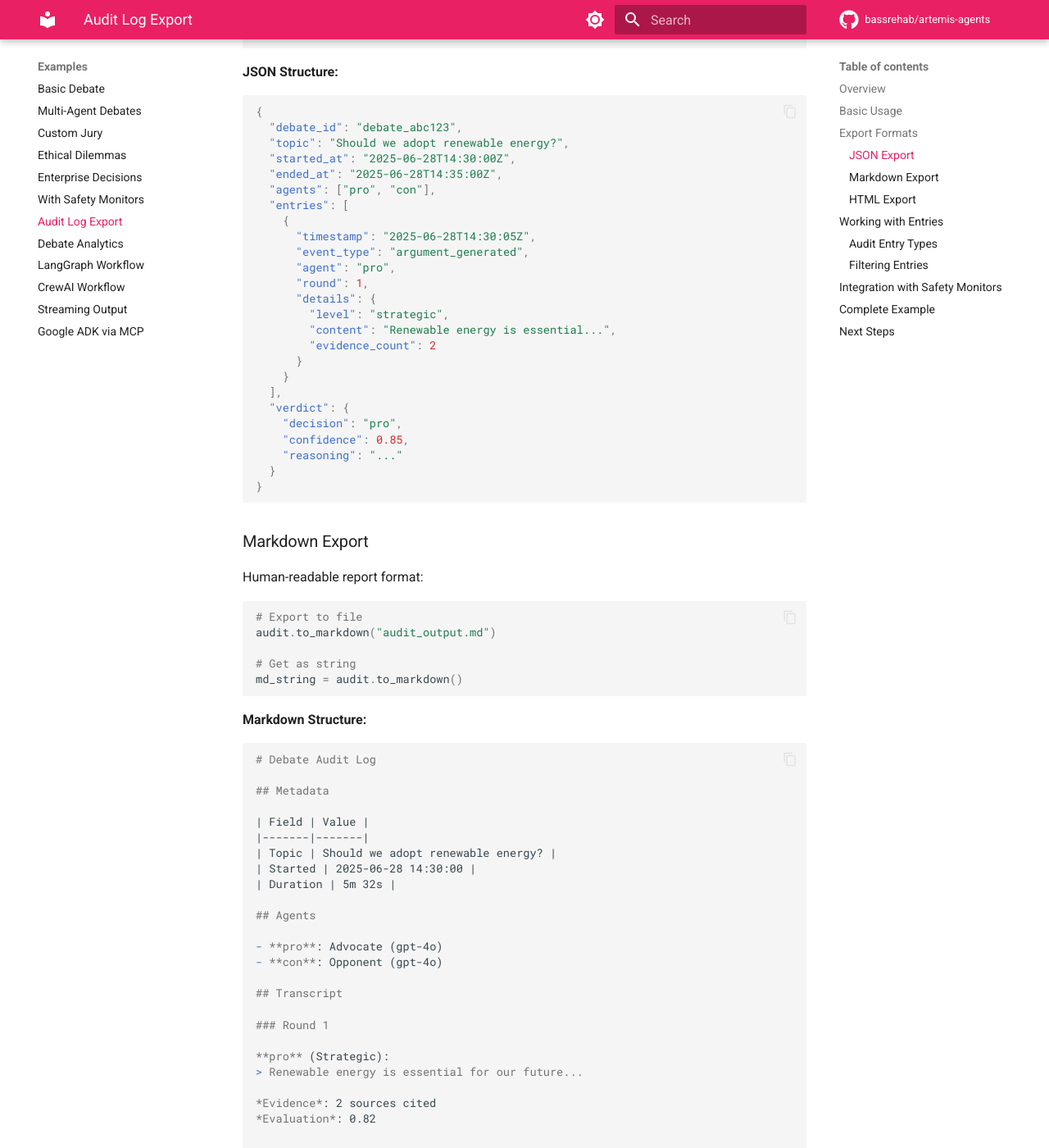
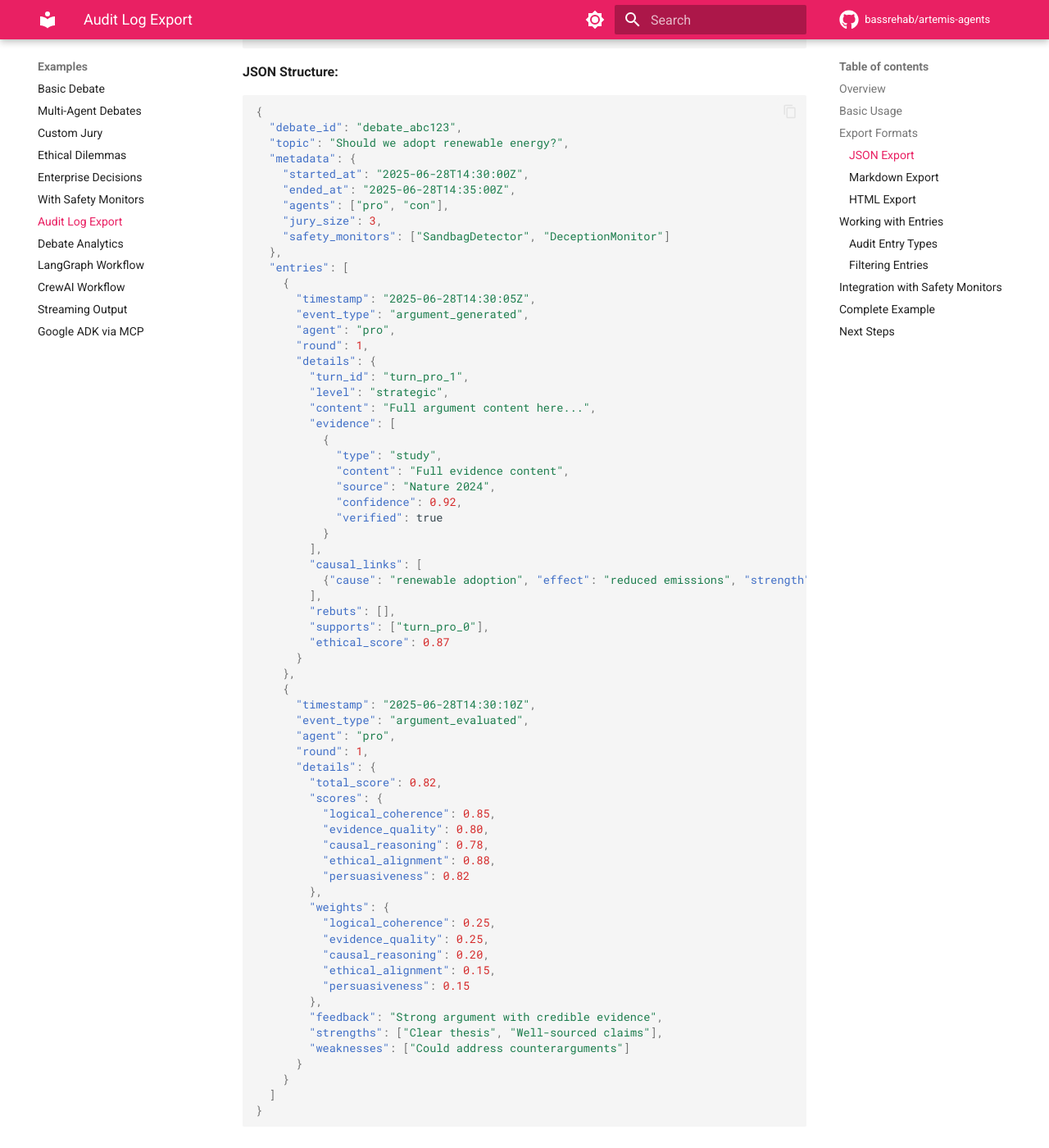
Before and after one commit to bassrehab/artemis-agents, an MkDocs documentation site: the page built from docs/examples/audit-logs.md, in a window 1280 px wide and 1400 px high, scrolled down 1319 px. Shown: the whole window at 82% size. Built offline with MkDocs 1.6.1 and Material for MkDocs 9.7.7, drawn with Linux system fonts in a browser that asks for light colours; comment, search, counter and statistics services are not loaded; some of the changed text lies outside the part shown.

Commit message:
docs: update audit and analytics documentation for comprehensive reports

````diff
--- a/docs/examples/audit-logs.md
+++ b/docs/examples/audit-logs.md
@@ -58,9 +58,13 @@ print(json_string)
 {
   "debate_id": "debate_abc123",
   "topic": "Should we adopt renewable energy?",
-  "started_at": "2025-06-28T14:30:00Z",
-  "ended_at": "2025-06-28T14:35:00Z",
-  "agents": ["pro", "con"],
+  "metadata": {
+    "started_at": "2025-06-28T14:30:00Z",
+    "ended_at": "2025-06-28T14:35:00Z",
+    "agents": ["pro", "con"],
+    "jury_size": 3,
+    "safety_monitors": ["SandbagDetector", "DeceptionMonitor"]
+  },
   "entries": [
     {
       "timestamp": "2025-06-28T14:30:05Z",
@@ -68,17 +72,53 @@ print(json_string)
       "agent": "pro",
       "round": 1,
       "details": {
+        "turn_id": "turn_pro_1",
         "level": "strategic",
-        "content": "Renewable energy is essential...",
-        "evidence_count": 2
+        "content": "Full argument content here...",
+        "evidence": [
+          {
+            "type": "study",
+            "content": "Full evidence content",
+            "source": "Nature 2024",
+            "confidence": 0.92,
+            "verified": true
+          }
+        ],
+        "causal_links": [
+          {"cause": "renewable adoption", "effect": "reduced emissions", "strength": 0.85}
+        ],
+        "rebuts": [],
+        "supports": ["turn_pro_0"],
+        "ethical_score": 0.87
+      }
+    },
+    {
+      "timestamp": "2025-06-28T14:30:10Z",
+      "event_type": "argument_evaluated",
+      "agent": "pro",
+      "round": 1,
+      "details": {
+        "total_score": 0.82,
+        "scores": {
+          "logical_coherence": 0.85,
+          "evidence_quality": 0.80,
+          "causal_reasoning": 0.78,
+          "ethical_alignment": 0.88,
+          "persuasiveness": 0.82
+        },
+        "weights": {
+          "logical_coherence": 0.25,
+          "evidence_quality": 0.25,
+          "causal_reasoning": 0.20,
+          "ethical_alignment": 0.15,
+          "persuasiveness": 0.15
+        },
+        "feedback": "Strong argument with credible evidence",
+        "strengths": ["Clear thesis", "Well-sourced claims"],
+        "weaknesses": ["Could address counterarguments"]
       }
     }
-  ],
-  "verdict": {
-    "decision": "pro",
-    "confidence": 0.85,
-    "reasoning": "..."
-  }
+  ]
 }
 ```
 
@@ -144,7 +184,7 @@ No safety alerts recorded.
 
 ### HTML Export
 
-Styled report with interactive elements:
+Comprehensive styled report with full content:
 
 ```python
 # Export to file
@@ -156,11 +196,16 @@ html_string = audit.to_html()
 
 The HTML export includes:
 
-- Styled headers and sections
-- Color-coded severity levels for safety alerts
-- Collapsible transcript sections
-- Score visualizations
-- Responsive layout
+- **Table of contents** with navigation links
+- **Full argument content** (not truncated)
+- **Color-coded agents** with distinct border colors
+- **Complete evidence** with source, confidence, and verification status
+- **Causal links** visualization (cause → effect)
+- **Expandable evaluation details** with criteria breakdown
+- **Strengths and weaknesses** for each argument
+- **Inline safety warnings** with severity indicators
+- **Verdict section** with score cards and reasoning
+- **Safety analysis section** with all alerts
 
 ## Working with Entries
 
````
Also changed, not shown: docs/examples/analytics.md (+28 -14 lines).
